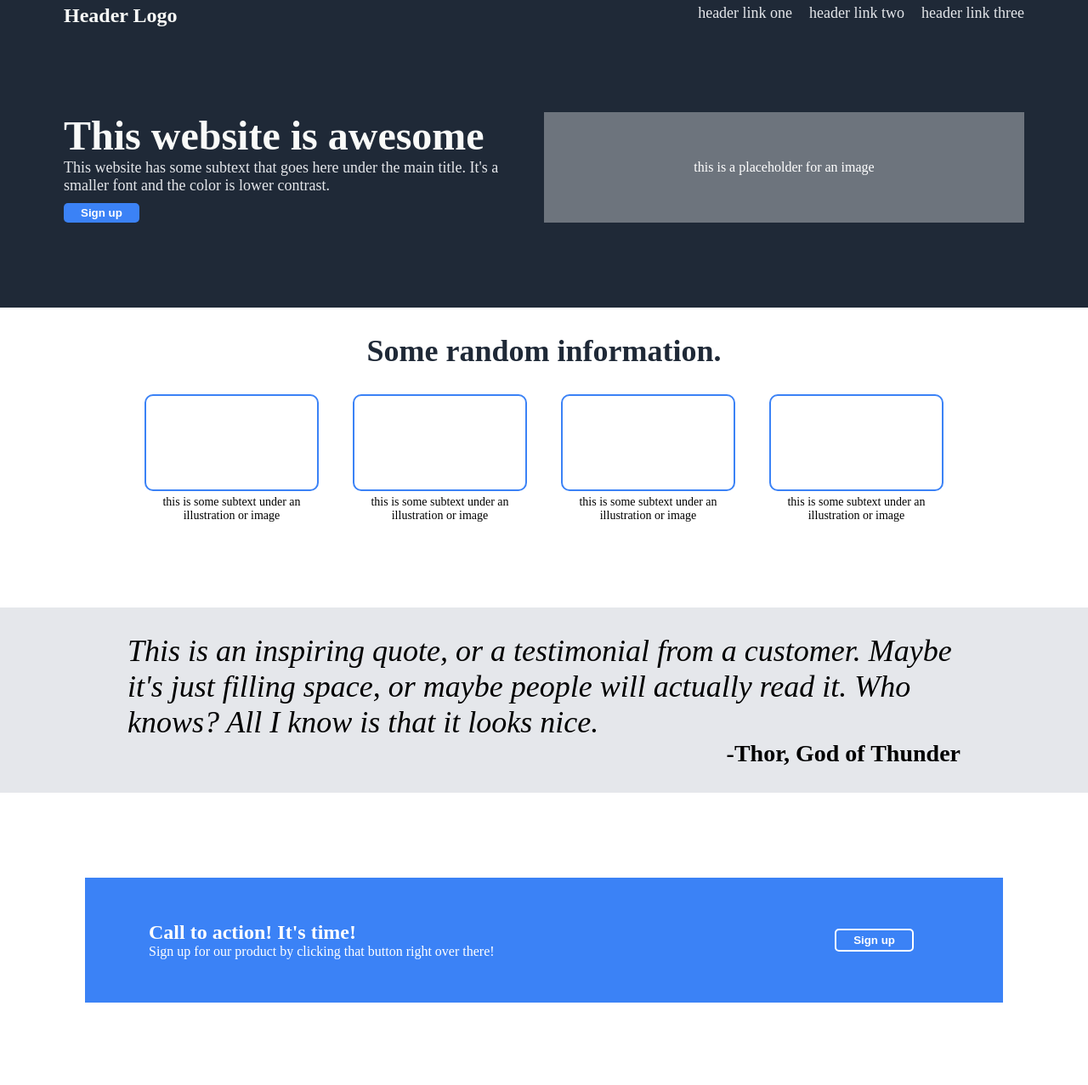
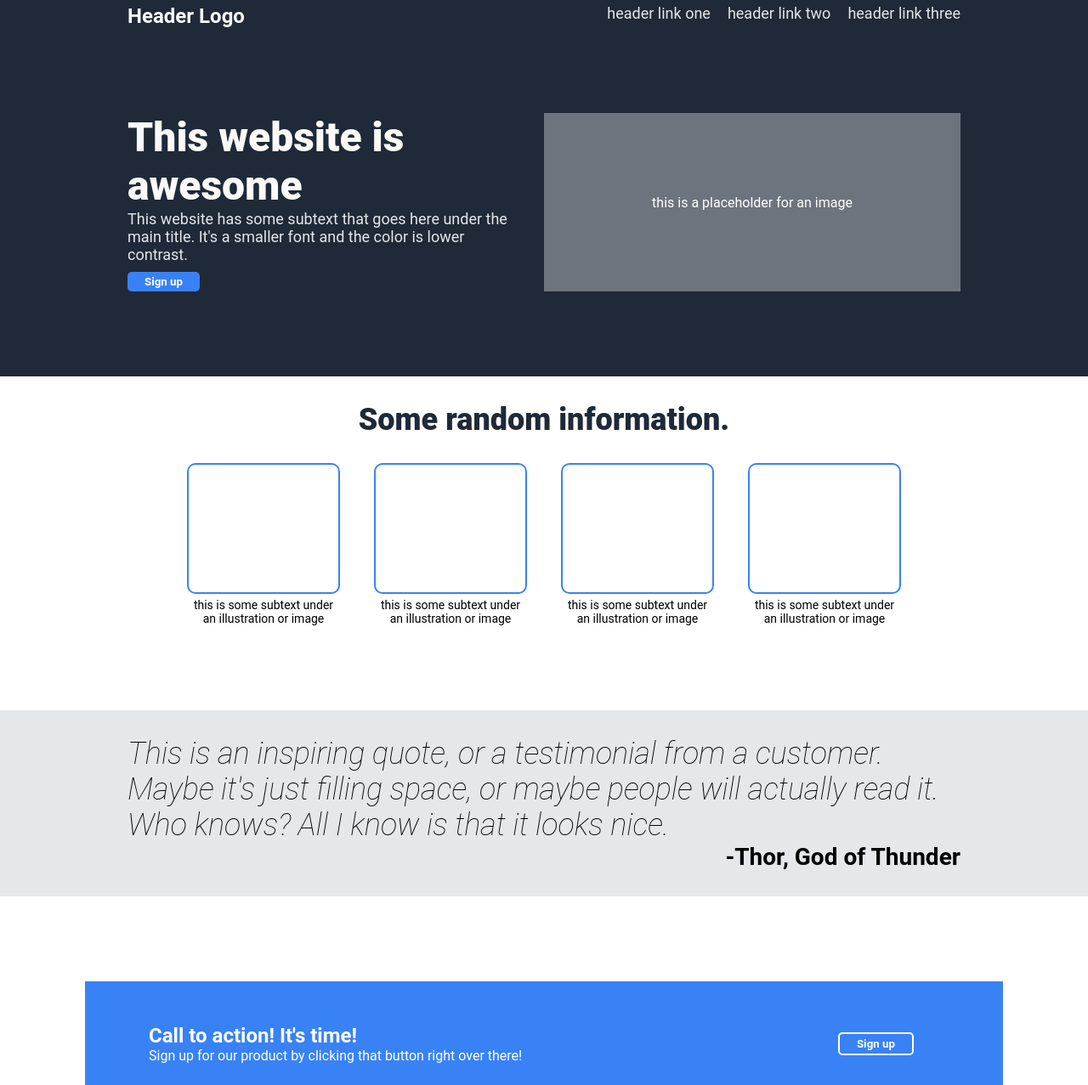
Before and after one commit to ekorren/landing-page, a plain HTML site: page index.html in a window 1280 px wide. Shown: the top 1277 px of the page at 85% size. Drawn offline with Linux system fonts and the light colour scheme.

Commit message:
Added roboto-font and increased padding left and right

```diff
--- a/style.css
+++ b/style.css
@@ -1,3 +1,7 @@
+* {
+    font-family: 'Roboto', sans-serif;
+}
+
 body {
     margin: 0;
 }
@@ -9,7 +13,7 @@ p {
 .header {
     display: flex;
     justify-content: space-between;
-    padding: 5px 75px 100px;
+    padding: 5px 150px 100px;
     background-color: #1f2937;
 
 }
@@ -33,12 +37,8 @@ p {
     display: flex;
     justify-content: space-between;
     gap: 20px;
-    padding: 0 75px 100px;
+    padding: 0 150px 100px;
     background-color: #1f2937;
-}
-
-.left-from-img {
-    /*everything left from placeholder-image*/
 }
 
 .hero-main {
@@ -56,7 +56,7 @@ p {
     border: none;
     border-radius: 5px;
     padding: 4px 20px;
-    background-color: #3B82F6;
+    background-color: #3882F6;
     color: white;
     font-weight: bold;
     margin-top: 10px;
@@ -74,7 +74,7 @@ p {
 }
 
 .information {
-    padding: 0 150px 100px;
+    padding: 0 200px 100px;
     display: flex;
     flex-direction: column;
     align-items: center;
@@ -99,8 +99,8 @@ p {
 
 .empty-box {
     border-radius: 10px;
-    border: 2px solid #3B82F6;
-    flex-basis: 110px;
+    border: 2px solid #3882F6;
+    flex-basis: 150px;
 }
 
 .box-subtext {
@@ -129,7 +129,7 @@ p {
     justify-content: space-between;
     padding: 30px 75px;
     margin: 100px;
-    background-color: #3B82F6;
+    background-color: #3882F6;
 
 }
 
@@ -146,7 +146,7 @@ p {
     color: white;
     margin: 30px;
     padding: 4px 20px;
-    background-color: #3B82F6;
+    background-color: #3882F6;
     font-weight: bold;
 }
 
```
